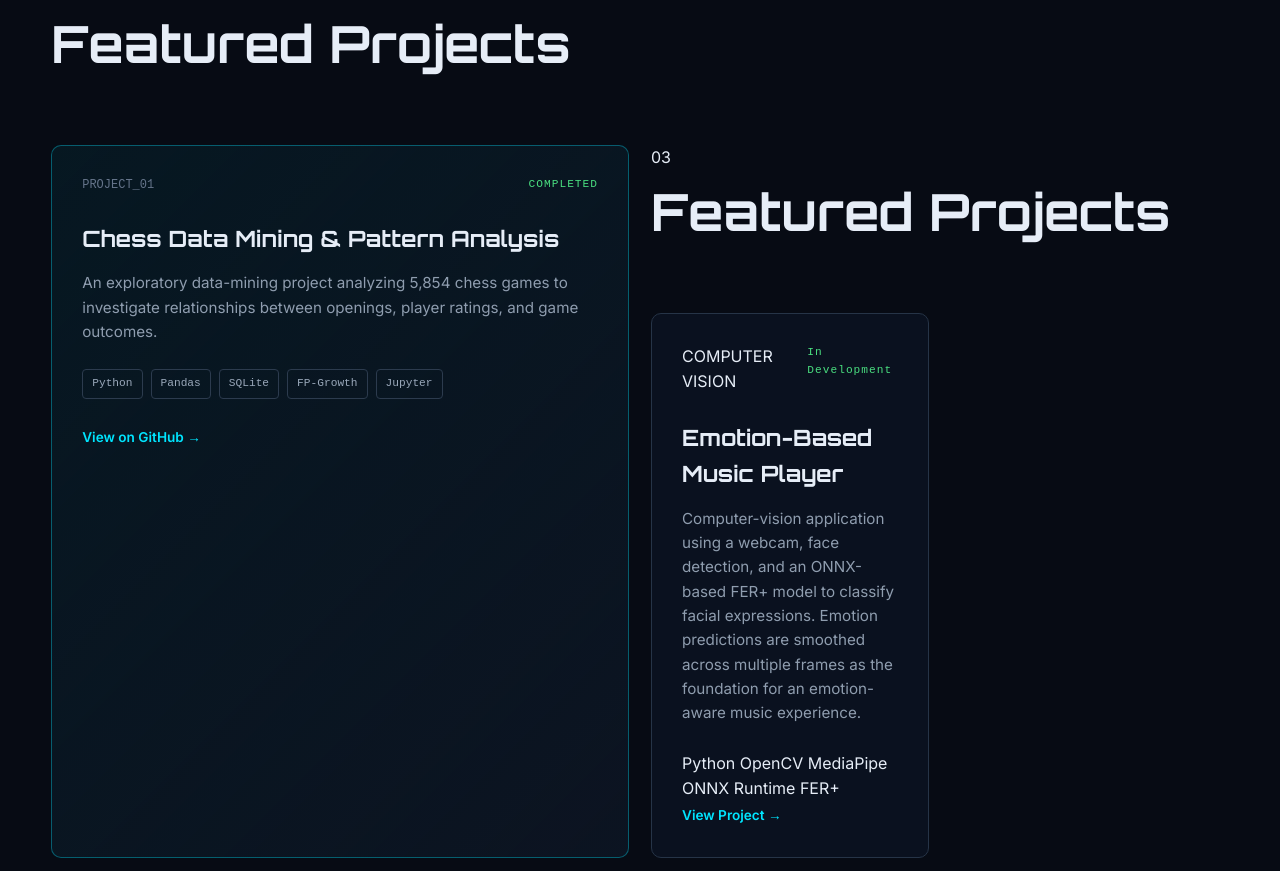
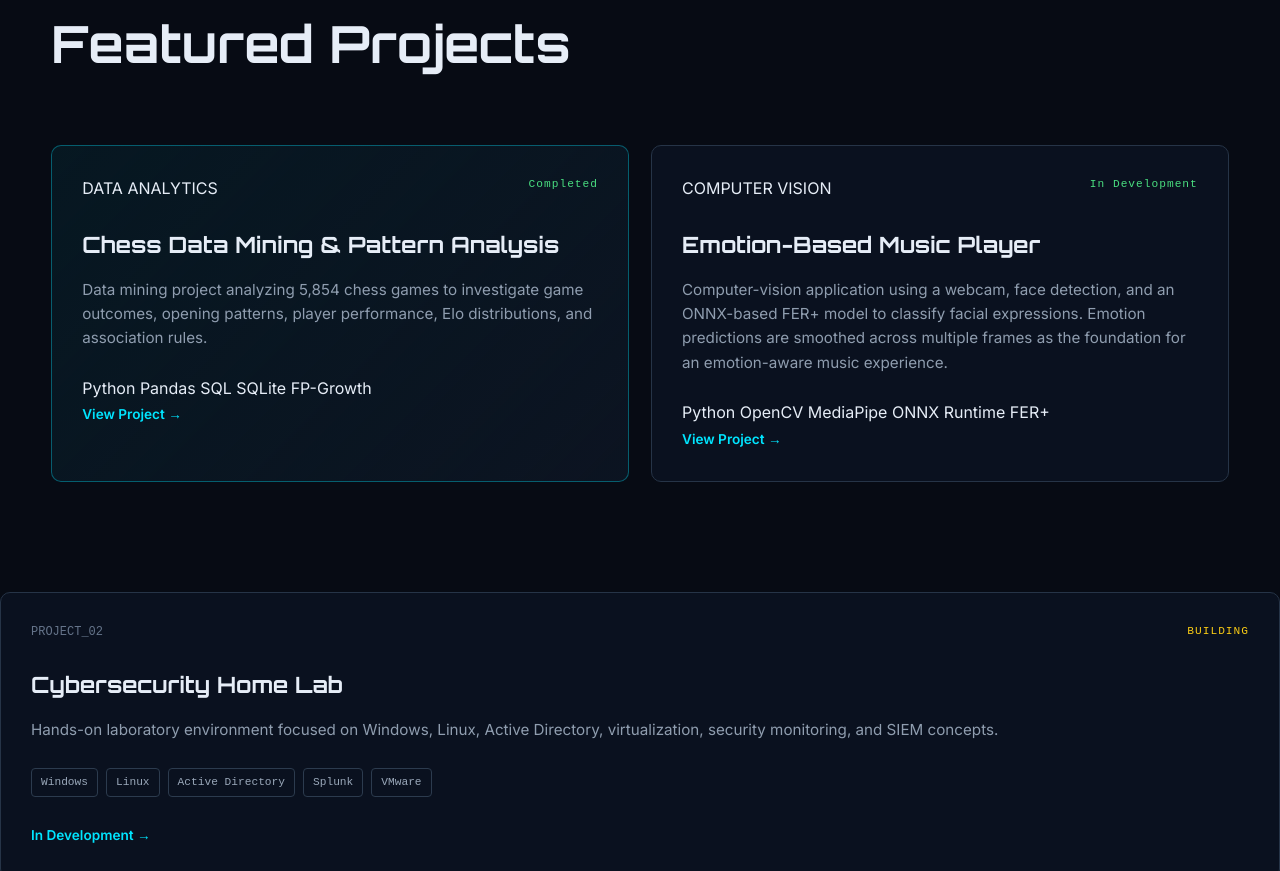
Before and after one commit to ET-ElegantTechnology/Cybersecurity-portfolio, a plain HTML site: page index.html in a window 1280 px wide. Shown: the part 2292-3163 px from the top of the page. Drawn offline with Linux system fonts and the light colour scheme.

Commit message:
Update index.html

```diff
--- a/index.html
+++ b/index.html
@@ -415,7 +415,6 @@
     <!-- =========================
          PROJECTS
     ========================== -->
-
 <section id="projects" class="section">
 
     <div class="section-container">
@@ -436,101 +435,116 @@
         <div class="projects-grid">
 
 
-                <!-- Chess Project -->
-
+            <!-- Chess Data Mining Project -->
             <article class="project-card featured-project">
 
                 <div class="project-top">
 
-                        <span class="project-number">
-                            PROJECT_01
+                    <span class="project-type">
+                        DATA ANALYTICS
                     </span>
 
-                        <span class="project-status">
-                            COMPLETED
+                    <span class="project-status completed">
+                        Completed
                     </span>
 
                 </div>
+
 
                 <h3>
                     Chess Data Mining & Pattern Analysis
                 </h3>
 
+
                 <p>
-
-                        An exploratory data-mining project analyzing
-                        5,854 chess games to investigate relationships
-                        between openings, player ratings, and game outcomes.
-
+                    Data mining project analyzing 5,854 chess games to
+                    investigate game outcomes, opening patterns, player
+                    performance, Elo distributions, and association rules.
                 </p>
 
-                    <div class="tech-tags">
+
+                <div class="project-tech">
 
                     <span>Python</span>
                     <span>Pandas</span>
+                    <span>SQL</span>
                     <span>SQLite</span>
                     <span>FP-Growth</span>
-                        <span>Jupyter</span>
 
                 </div>
 
-                    <a href="https://github.com/ET-ElegantTechnology/chess-pattern-mining"
-                       target="_blank"
-                       rel="noopener noreferrer"
-                       class="project-link">
-
-                        View on GitHub →
-
-                    </a>
-
-                </article>
-
-<section id="projects" class="projects-section">
-    <div class="section-heading">
-        <span>03</span>
-        <h2>Featured Projects</h2>
-    </div>
-
-    <div class="projects-grid">
-
-
-        <!-- Emotion Project -->
-        <article class="project-card">
-            <div class="project-top">
-                <span class="project-type">COMPUTER VISION</span>
-                <span class="project-status progress">In Development</span>
-            </div>
-
-            <h3>Emotion-Based Music Player</h3>
-
-            <p>
-                Computer-vision application using a webcam, face detection,
-                and an ONNX-based FER+ model to classify facial expressions.
-                Emotion predictions are smoothed across multiple frames as
-                the foundation for an emotion-aware music experience.
-            </p>
-
-            <div class="project-tech">
-                <span>Python</span>
-                <span>OpenCV</span>
-                <span>MediaPipe</span>
-                <span>ONNX Runtime</span>
-                <span>FER+</span>
-            </div>
 
                 <a
-                href="https://github.com/ET-ElegantTechnology/Emotion-Detection-Music-Player-"
+                    href="https://github.com/ET-ElegantTechnology/chess-pattern-mining"
                     target="_blank"
                     rel="noopener noreferrer"
                     class="project-link"
                 >
                     View Project →
                 </a>
+
             </article>
 
+
+
+            <!-- Emotion-Based Music Player -->
+            <article class="project-card">
+
+                <div class="project-top">
+
+                    <span class="project-type">
+                        COMPUTER VISION
+                    </span>
+
+                    <span class="project-status progress">
+                        In Development
+                    </span>
+
                 </div>
-</section>
-                <!-- Cybersecurity Lab -->
+
+
+                <h3>
+                    Emotion-Based Music Player
+                </h3>
+
+
+                <p>
+                    Computer-vision application using a webcam, face
+                    detection, and an ONNX-based FER+ model to classify
+                    facial expressions. Emotion predictions are smoothed
+                    across multiple frames as the foundation for an
+                    emotion-aware music experience.
+                </p>
+
+
+                <div class="project-tech">
+
+                    <span>Python</span>
+                    <span>OpenCV</span>
+                    <span>MediaPipe</span>
+                    <span>ONNX Runtime</span>
+                    <span>FER+</span>
+
+                </div>
+
+
+                <a
+                    href="https://github.com/ET-ElegantTechnology/emotion-based-music-player"
+                    target="_blank"
+                    rel="noopener noreferrer"
+                    class="project-link"
+                >
+                    View Project →
+                </a>
+
+            </article>
+
+
+        </div>
+
+    </div>
+
+</section>                <!-- Cybersecurity Lab -->
 
                 <article class="project-card">
 
```
Lines whose indentation alone changed are shown as unchanged.
